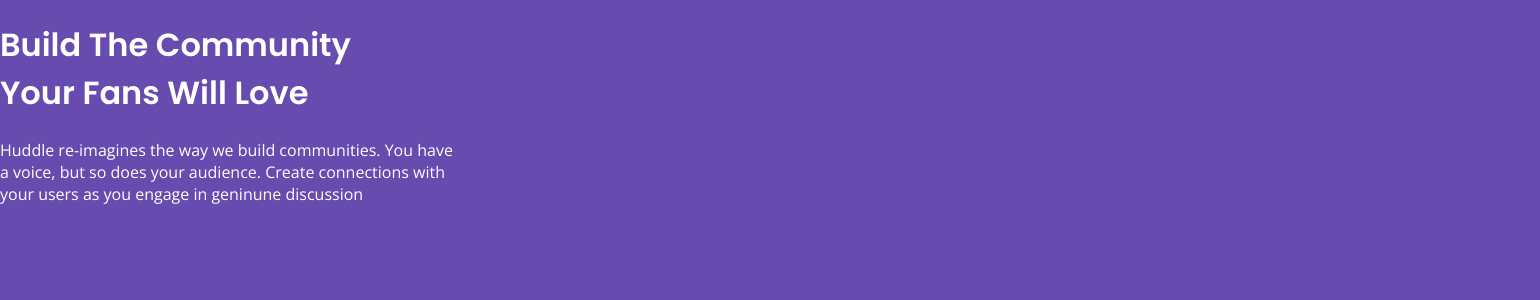
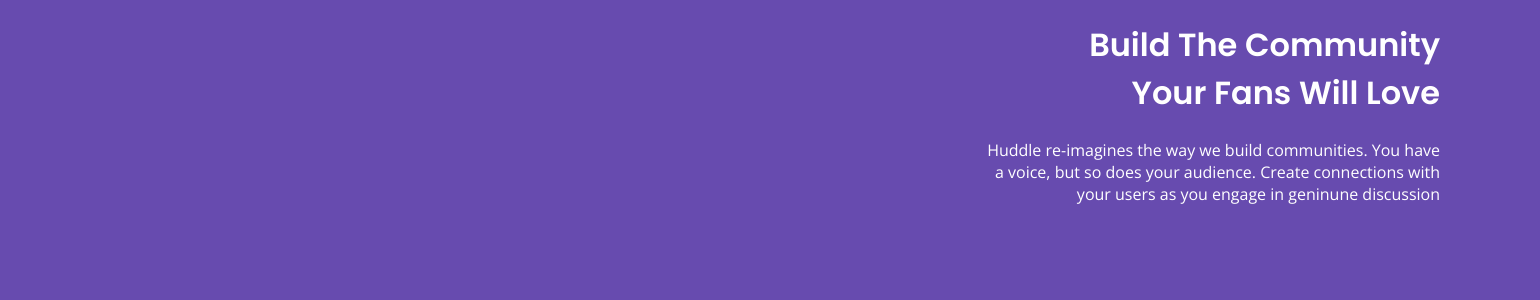
Before and after one commit to jokale/huddle, a React (Create React App) app: page / in a window 1280 px wide. Shown: the top 300 px of the page, 1540 px wide, since content can reach past the window. Built offline with nearby package versions, Linux system fonts and the light colour scheme.

Commit message:
change text alignment and change html size to desktop size

```diff
--- a/src/App.css
+++ b/src/App.css
@@ -41,6 +41,8 @@
 html {
  background-color:  hsl(257, 40%, 49%);
  color: white;
+ width: 1440px;
+ padding-right: 100px;
 }
 
 /* text  */
@@ -48,9 +50,11 @@
 h1 {
   font-family: 'Poppins', sans-serif;
   font-weight: 600px;
+  text-align: right;
 }
 
 p {
   font-family: 'Open Sans', sans-serif;
   font-weight: 400px;
+  text-align: right;
 }
```
